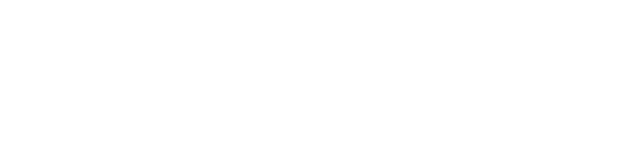
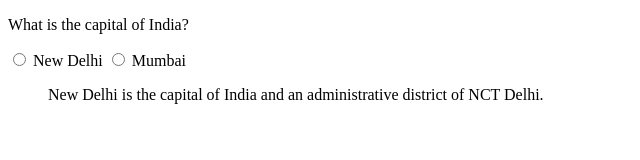
Before and after one commit to acciojob/trivia-Pankaj-Sharmaa, a website: page main.html in a window 1280 px wide. Shown: the whole page, without its empty margins (0-640 px from the left). Drawn offline with Linux system fonts and the light colour scheme.

Commit message:
created a submission

```diff
--- a/main.html
+++ b/main.html
@@ -1,16 +1,27 @@
 <!DOCTYPE html>
+<html lang="en">
+<head>
+    <meta charset="UTF-8">
+    <meta name="viewport" content="width=device-width, initial-scale=1.0">
+    <link rel="stylesheet" href="styles.css">
+    <title>Quiz Question</title>
+</head>
+<body>
+    <div class="quiz-question">
+        <p class="question">What is the capital of India?</p>
 
-<html>
+        <form>
+            <label>
+                <input type="radio" name="capital" value="newDelhi"> New Delhi
+            </label>
+            <label>
+                <input type="radio" name="capital" value="mumbai"> Mumbai
+            </label>
+        </form>
 
-<head>
-	<link rel="stylesheet" href="styles.css">
-</head>
-
-<body>
-	<!-- the entire body must be written by student -->
-    <script type="text/javascript" src="./script.js">
-</script>
-
+        <blockquote class="quotation">
+            New Delhi is the capital of India and an administrative district of NCT Delhi.
+        </blockquote>
+    </div>
 </body>
-
 </html>
```
